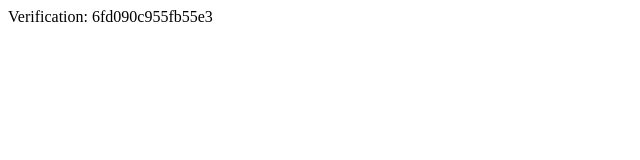
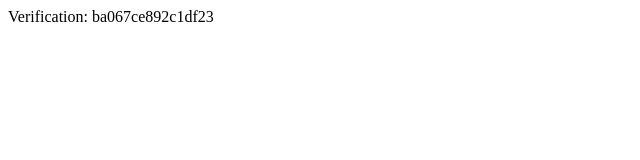
Before and after one commit to nekotinowo/nekotinowo.github.io, a plain HTML site: page yandex_ba067ce892c1df23.html in a window 1280 px wide. Shown: the full height of the page, 0-640 px from the left. Drawn offline with Linux system fonts and the light colour scheme.

Commit message:
Update and rename yandex_6fd090c955fb55e3.html to yandex_ba067ce892c1df23.html

```diff
--- a/yandex_6fd090c955fb55e3.html
+++ b/yandex_ba067ce892c1df23.html
@@ -2,5 +2,5 @@
     <head>
         <meta http-equiv="Content-Type" content="text/html; charset=UTF-8">
     </head>
-    <body>Verification: 6fd090c955fb55e3</body>
+    <body>Verification: ba067ce892c1df23</body>
 </html>
```
